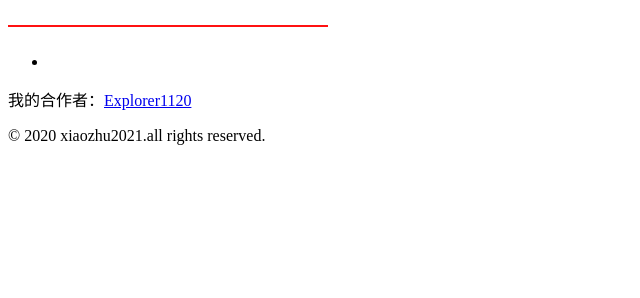
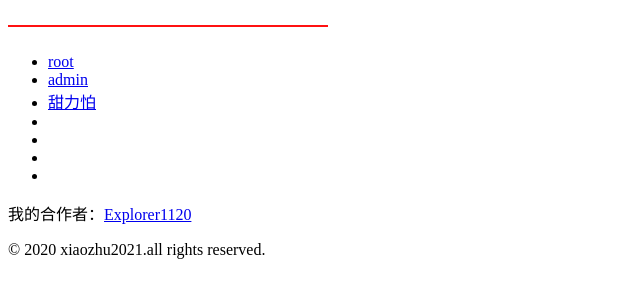
Before and after one commit to xiaozhu2021/xiaozhu2021.github.io, a plain HTML site: page u/index.html in a window 1280 px wide. Shown: the part 96-394 px from the top of the page, without its empty margins (0-640 px from the left). Drawn offline with Linux system fonts and the light colour scheme.

Commit message:
Update index.html

```diff
--- a/u/index.html
+++ b/u/index.html
@@ -18,8 +18,14 @@ background-color:#ff1111;
 <div class="line"></div>
 <h1>用户列表</h1>
 <div class="line"></div>
-<ul>
-<li></li>
+<ul id="">
+ <li><a href="root.html" target="_blank">root</a></li>
+ <li><a href="admin.html" target="_blank">admin</a></li>
+ <li><a href="tian-li-pa-01.html" target="_blank">甜力怕</a></li>
+ <li><a href="" target="_blank"></a></li>
+ <li><a href="" target="_blank"></a></li>
+ <li><a href="" target="_blank"></a></li>
+ <li><a href="" target="_blank"></a></li>
 </ul>
 </body>
  <footer>
```
